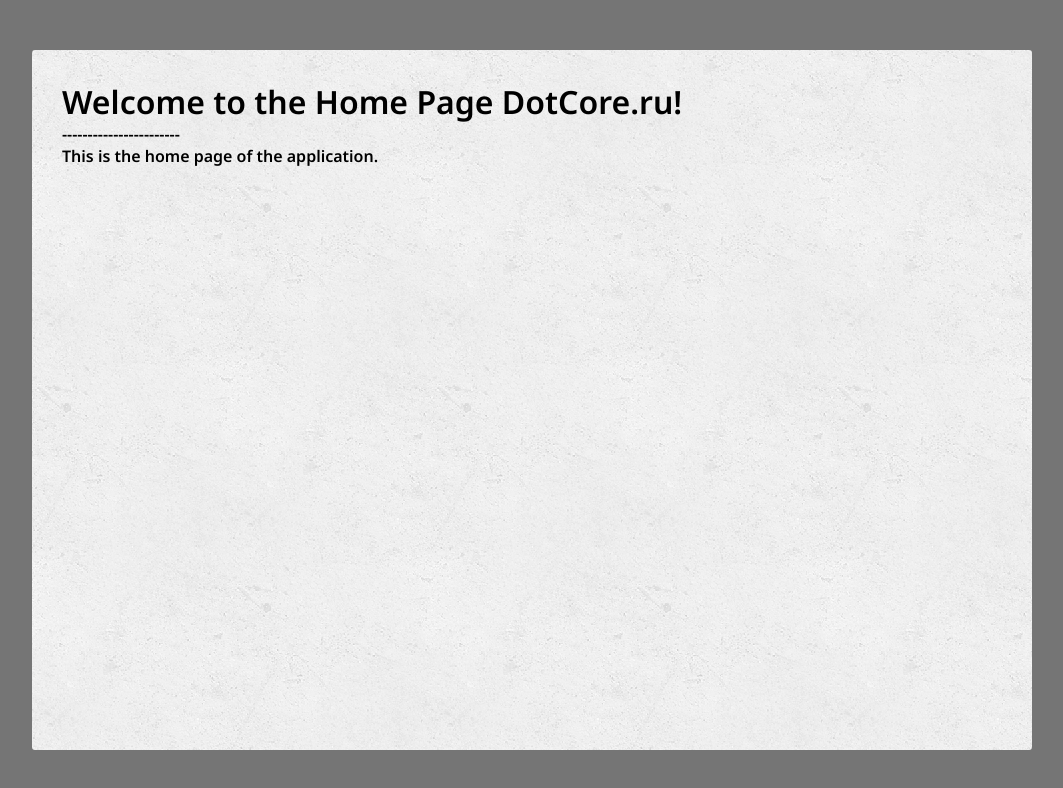
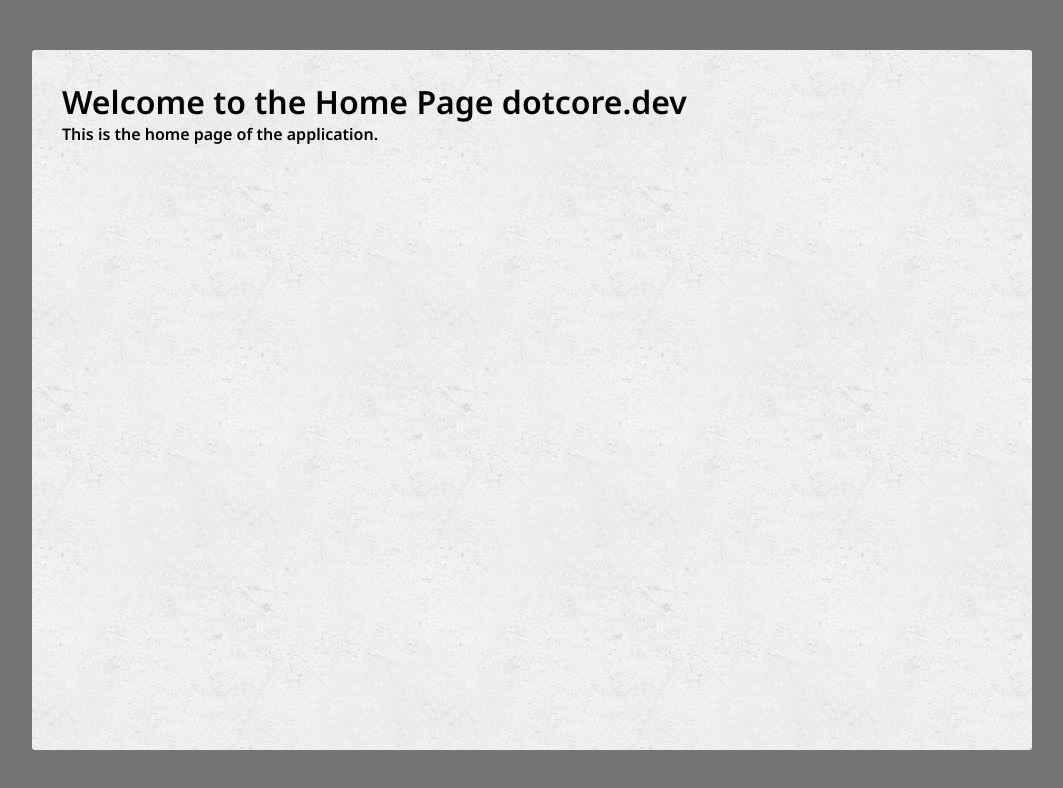
Before and after one commit to dotcoredev/resume, a React (Vite) app: page / in a window 1280 px wide. Shown: the top 788 px of the page, without its empty margins (108-1171 px from the left). Built offline with nearby package versions, Linux system fonts and the light colour scheme; the HTML template or start-up script is replaced by a standard one.

Commit message:
update home page

```diff
--- a/src/pages/home/home.tsx
+++ b/src/pages/home/home.tsx
@@ -1,8 +1,7 @@
 export const HomePage = () => {
 	return (
 		<main>
-			<h1>Welcome to the Home Page DotCore.ru!</h1>
-			<p>-----------------------</p>
+			<h1>Welcome to the Home Page dotcore.dev</h1>
 			<p>This is the home page of the application.</p>
 		</main>
 	);
```
